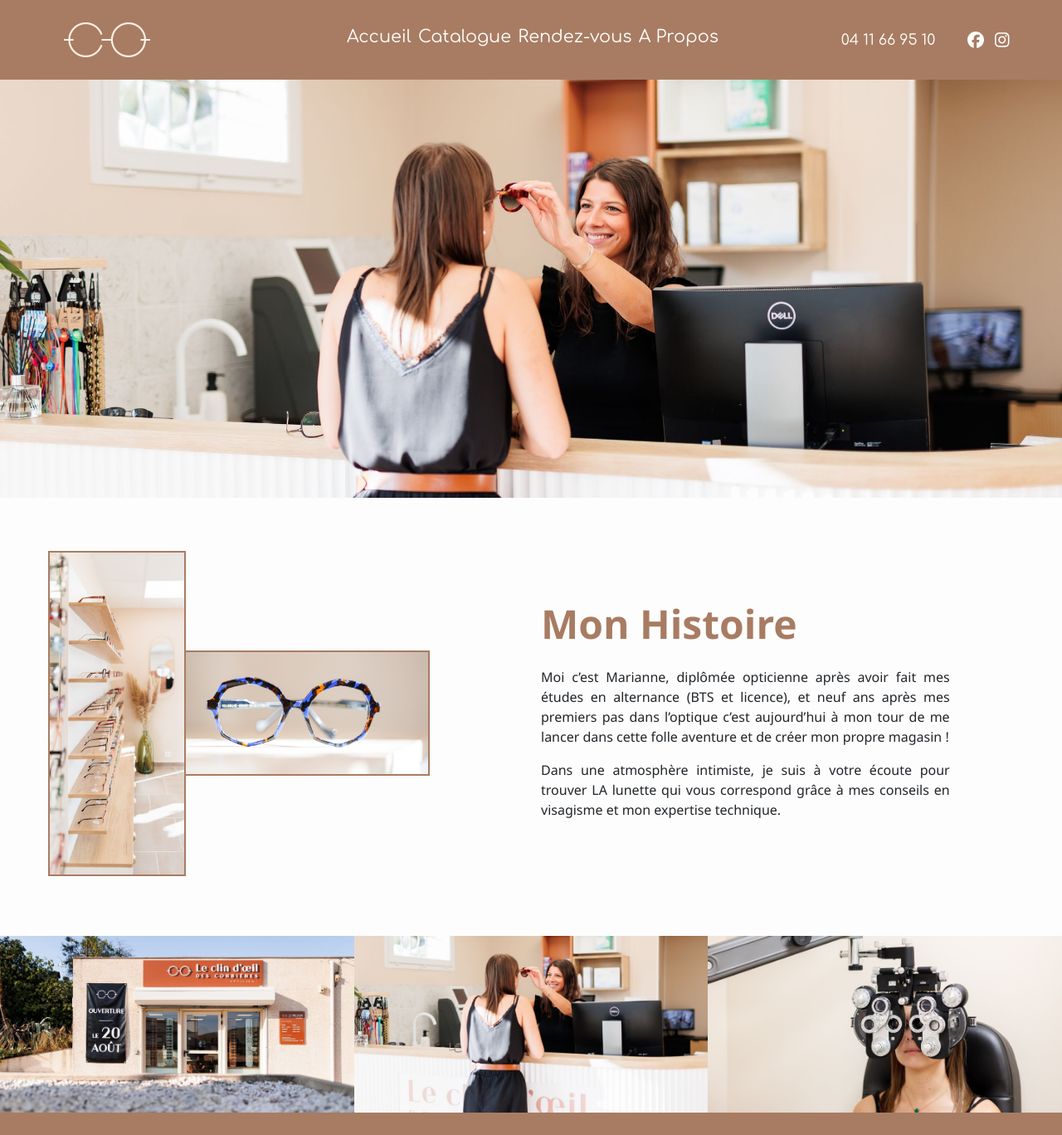
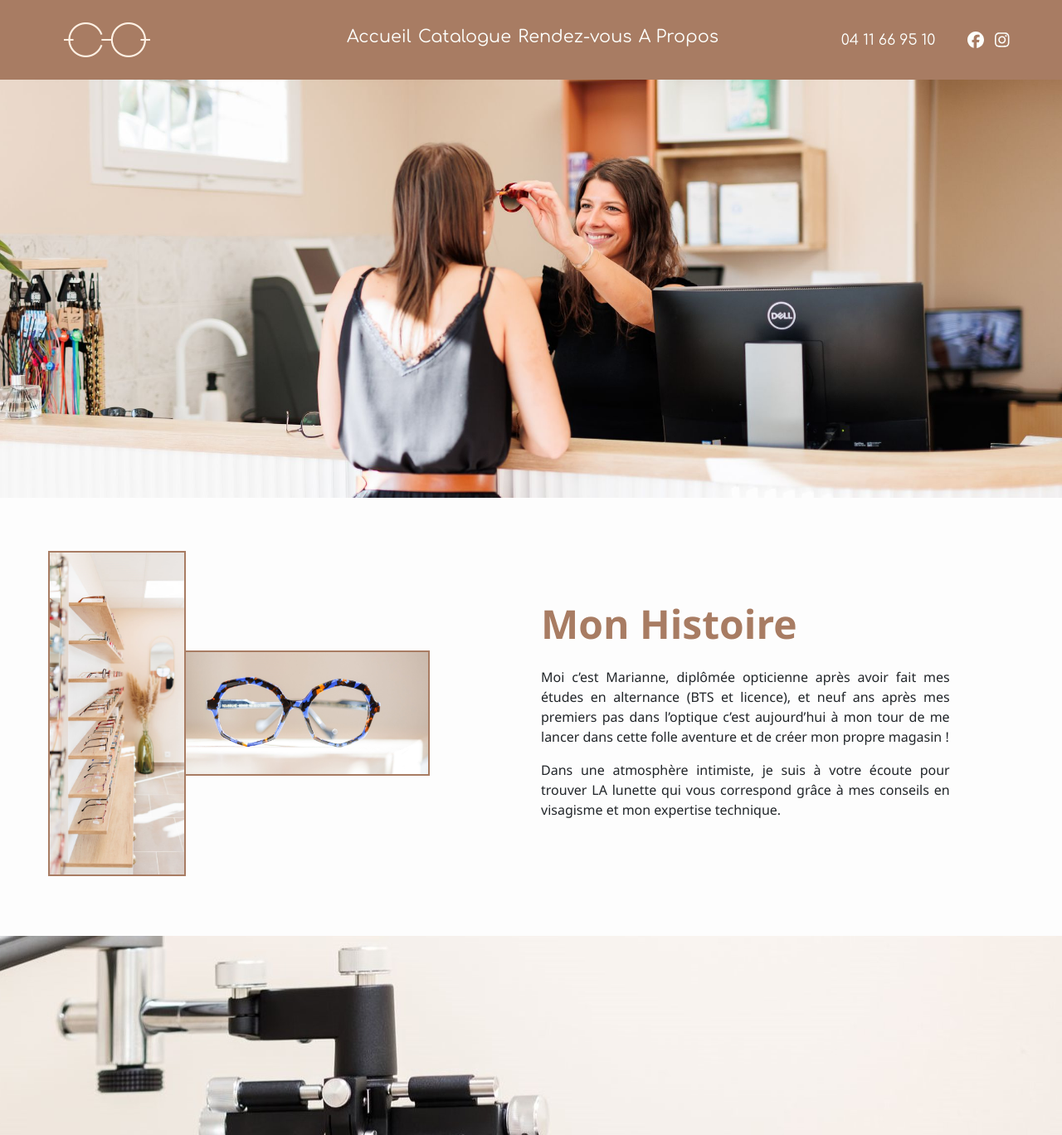
Before and after one commit to marissart/clinDoeilCorbieres, a Next.js app: page /a-propos in a window 1280 px wide. Shown: the whole page at 83% size. Built offline with nearby package versions, Linux system fonts and the light colour scheme.

Commit message:
first commit

```diff
--- a/app/a-propos/page.module.css
+++ b/app/a-propos/page.module.css
@@ -84,16 +84,17 @@
 }
 
 .lastRowImage {
-  height: auto;
+  height: 30dvh;
   @media (min-width : 1200px) {
  width: 97%;
+ height: auto;
   }
-  width: 100%;
+  width: auto;
 }
 
 .lastRow {
   /* margin-bottom: 10dvh; */
-  height: 7dvh;
+  height: 15dvh;
   width: 100dvw;
   background-color: #a87c63;
   justify-content: center;
```
